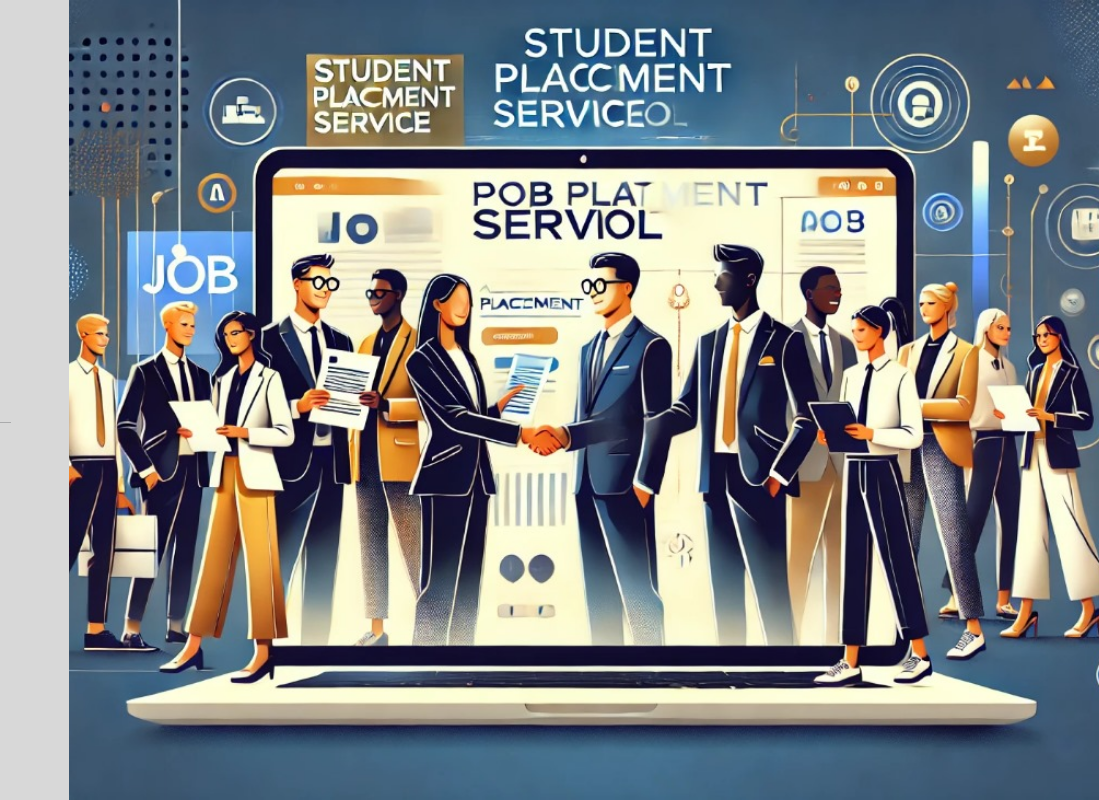
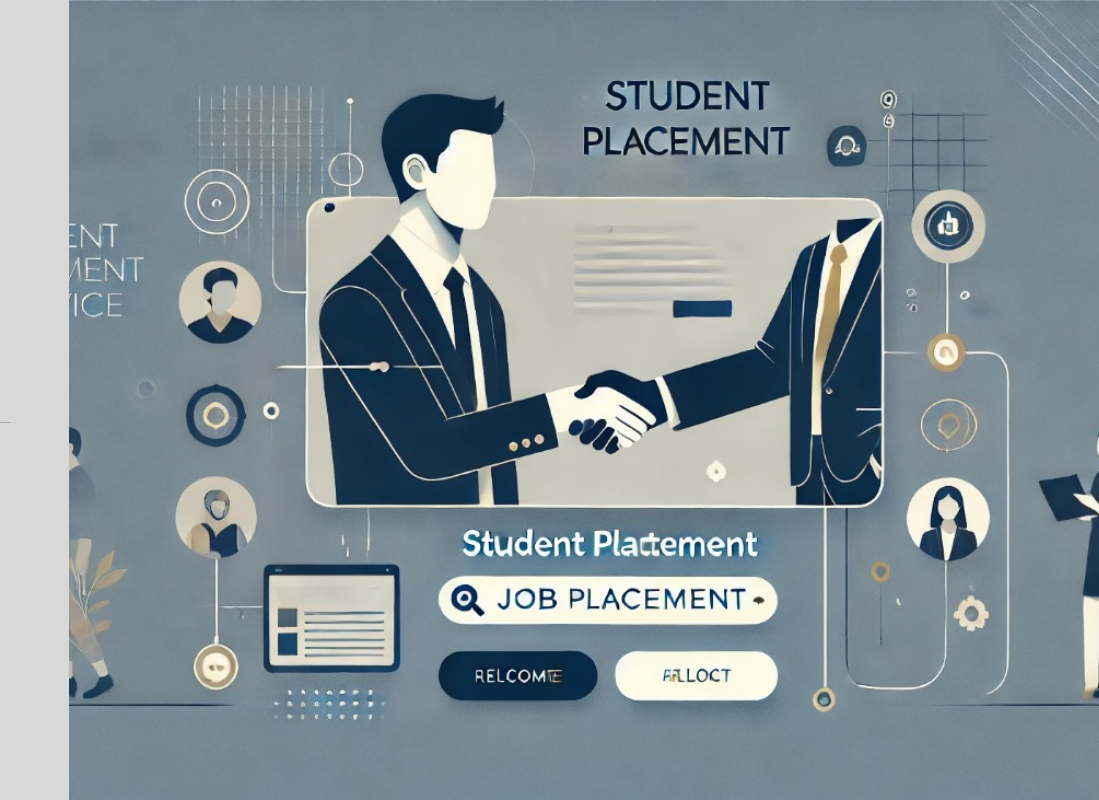
Before and after one commit to venkataguruprasadG/crispy-engine, a plain HTML site: page index.html in a window 1280 px wide. Shown: the full height of the page, 181-1280 px from the left. Drawn offline with Linux system fonts and the light colour scheme.

Commit message:
image updated

```diff
--- a/index.html
+++ b/index.html
@@ -98,7 +98,7 @@
 
     <!-- Cover Image -->
     <div class="cover-container">
-        <img src="img.jpg" alt="Placement Portal Cover">
+        <img src="img1.jpg" alt="Placement Portal Cover">
     </div>
 
     <script src="bootstrap.bundle.min.js"></script>
```
Also changed, not shown: img1.jpg (added).
